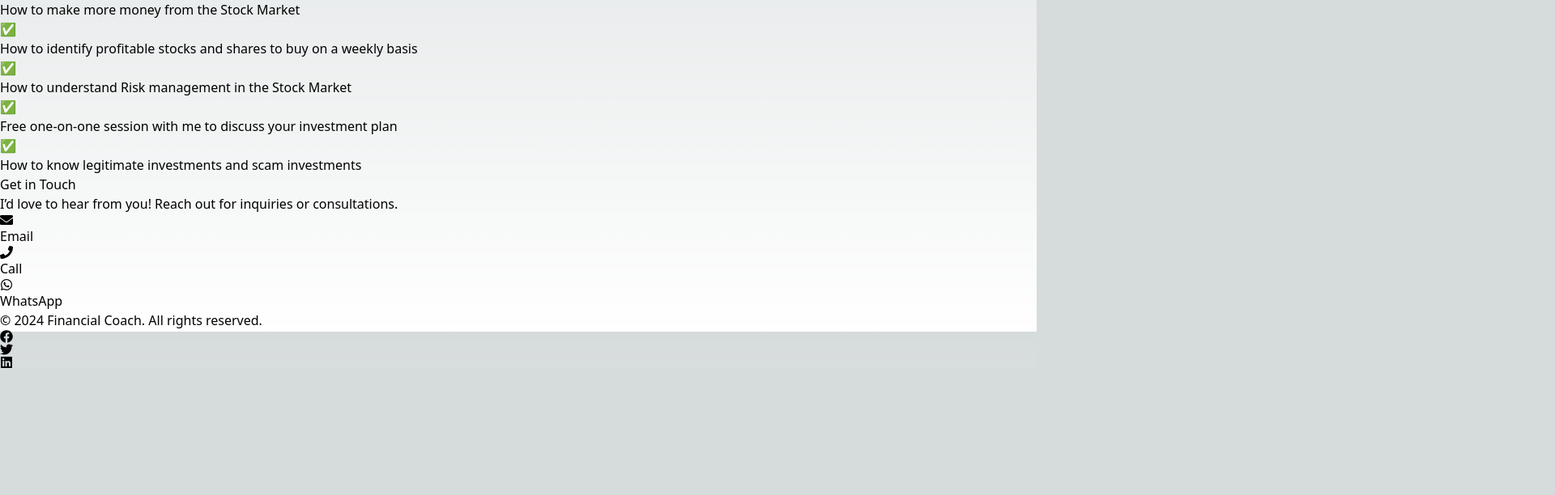
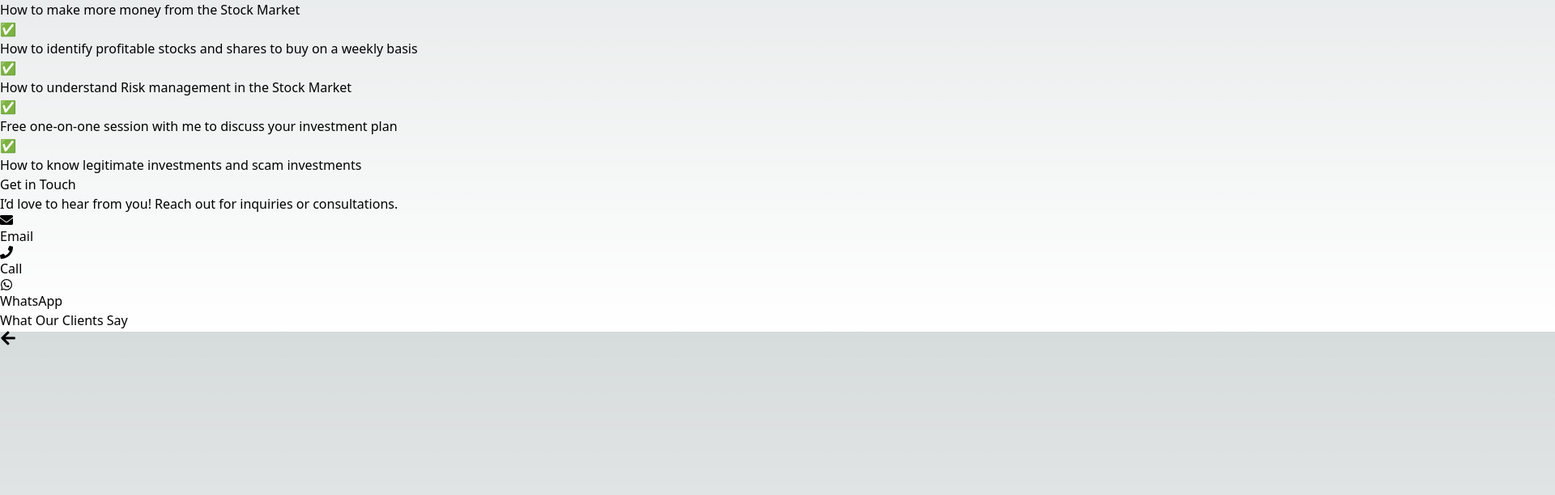
Before and after one commit to Akintomiwa200/Davidhephzibah, a React (Vite) app: page / in a window 1280 px wide. Shown: the part 1990-2602 px from the top of the page at 81% size, 1920 px wide, since content can reach past the window. Before the commit the page ends 2446 px from the top, so only its background shows below. Built offline with nearby package versions, Linux system fonts and the light colour scheme.

Commit message:
Update App.jsx

```diff
--- a/src/App.jsx
+++ b/src/App.jsx
@@ -6,7 +6,7 @@ import Hero from './components/Hero';
 import Services from './components/Services';
 import About from './components/About';
 import WhatYouLearn from './components/WhatYouLearn';
-// import Testimonial from './components/Testmonial';
+import Testimonial from './components/Testmonial';
 import ContactForm from './components/ContactForm';
 import Footer from './components/Footer';
 import StockMarketMasterClass from './components/StockMarketMasterClass';
@@ -25,7 +25,7 @@ function App() {
         <StockMarketMasterClass/>
         <WhatYouLearn />
         <ContactForm />
-{/*         <Testimonial/> */}
+        <Testimonial/>
         <Footer />
       </div>
     </Router>
```
